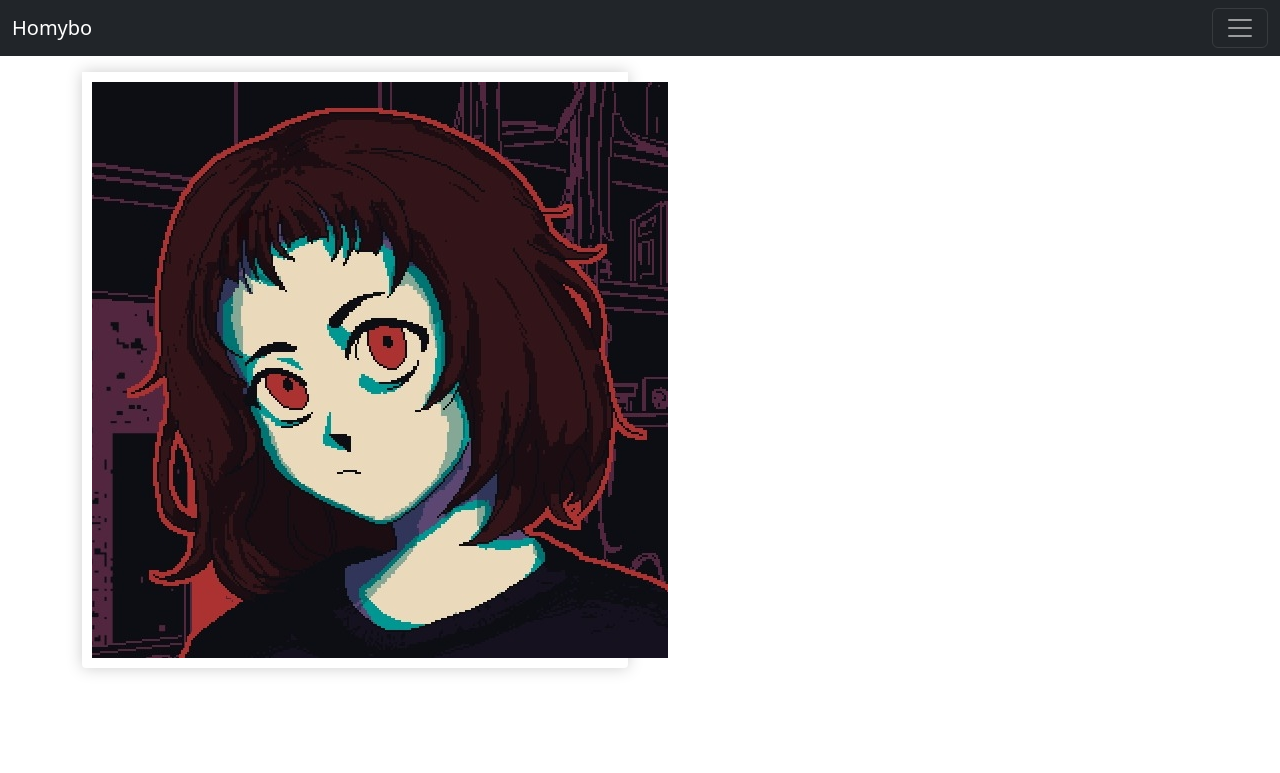
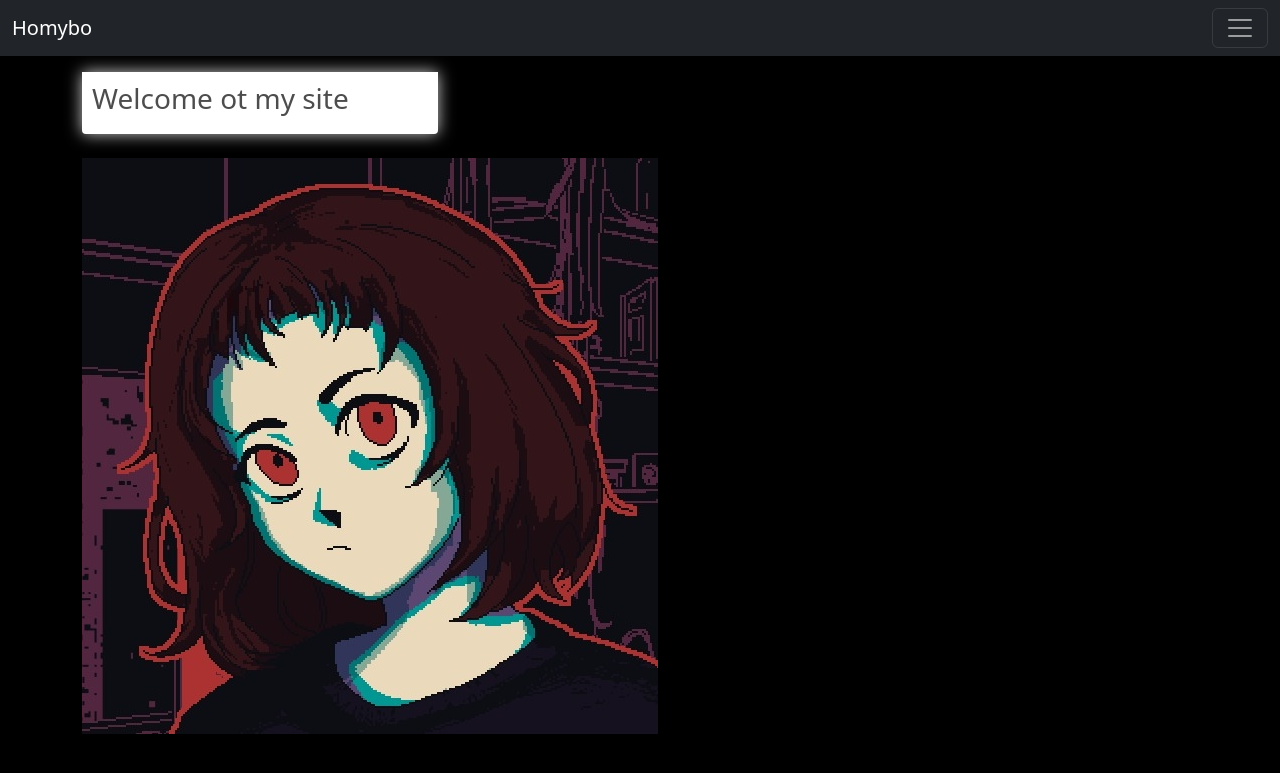
Before and after one commit to homybo/homybo, a Django app: page / in a window 1280 px wide. Shown: the top 773 px of the page. Run offline with Django 4.2, Linux system fonts and the light colour scheme.

Commit message:
Some CSS

```diff
--- a/mysite/static/css/main.css
+++ b/mysite/static/css/main.css
@@ -1,5 +1,5 @@
 body{
-	background-color: hsl(0, 0%, 98%);
+	background-color:aqua;
 }
 
 h1,h2,h3,h4,h5,h6{
@@ -12,6 +12,11 @@ h1,h2,h3,h4,h5,h6{
 	border-radius: 4px;
 	padding: 10px;
 }
+
+.bg-black{
+  background-color: #0d0e13;
+}
+
 
 .thumbnail{
 	width: 100%;
--- a/mysite/templates/home.html
+++ b/mysite/templates/home.html
@@ -2,14 +2,17 @@
 {%load static%}
 {%block content%}
 
-<div class="row">
-    <div class="col-lg-6">
-        <div class="box-element product">
-            <!-- <h3>123</h3> -->
-            <img src="{%static 'images/icon.jpg'%}">
+<div class="row" >
+    <div class="col-lg-4">
+        <div class="box-element product" >
+            <h3>Welcome ot my site</h3>
         </div>
+
+
     </div>
 
 </div>
+<br>
+<img src="{%static 'images/icon.jpg'%}">
 
 {%endblock content%}
--- a/mysite/templates/main.html
+++ b/mysite/templates/main.html
@@ -9,7 +9,7 @@
 
     <link rel="stylesheet" type="text/css" href="{% static 'css/main.css'%}">
 </head>
-  <body>
+  <body class="bg-black">
         <nav class="navbar fixed-top navbar-dark bg-dark ">
           <div class="container-fluid">
             <a class="navbar-brand" href="{%url 'home'%}">Homybo</a>
```
